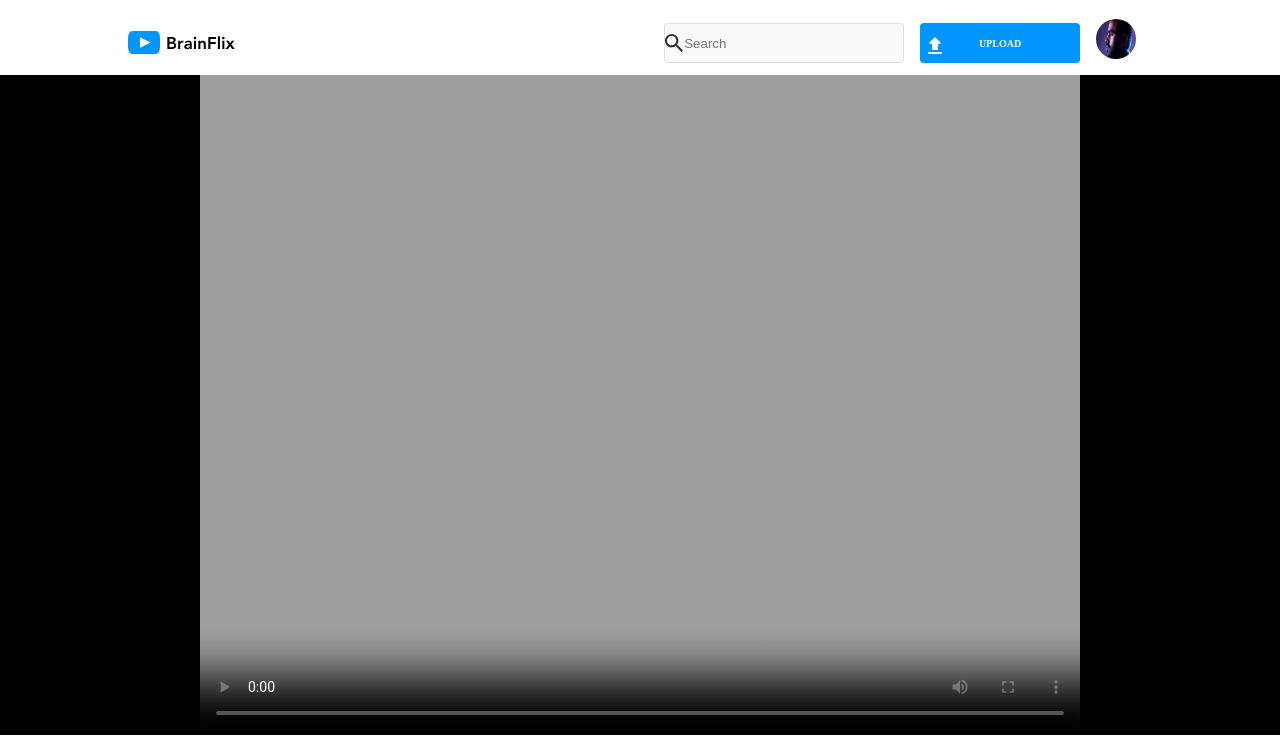
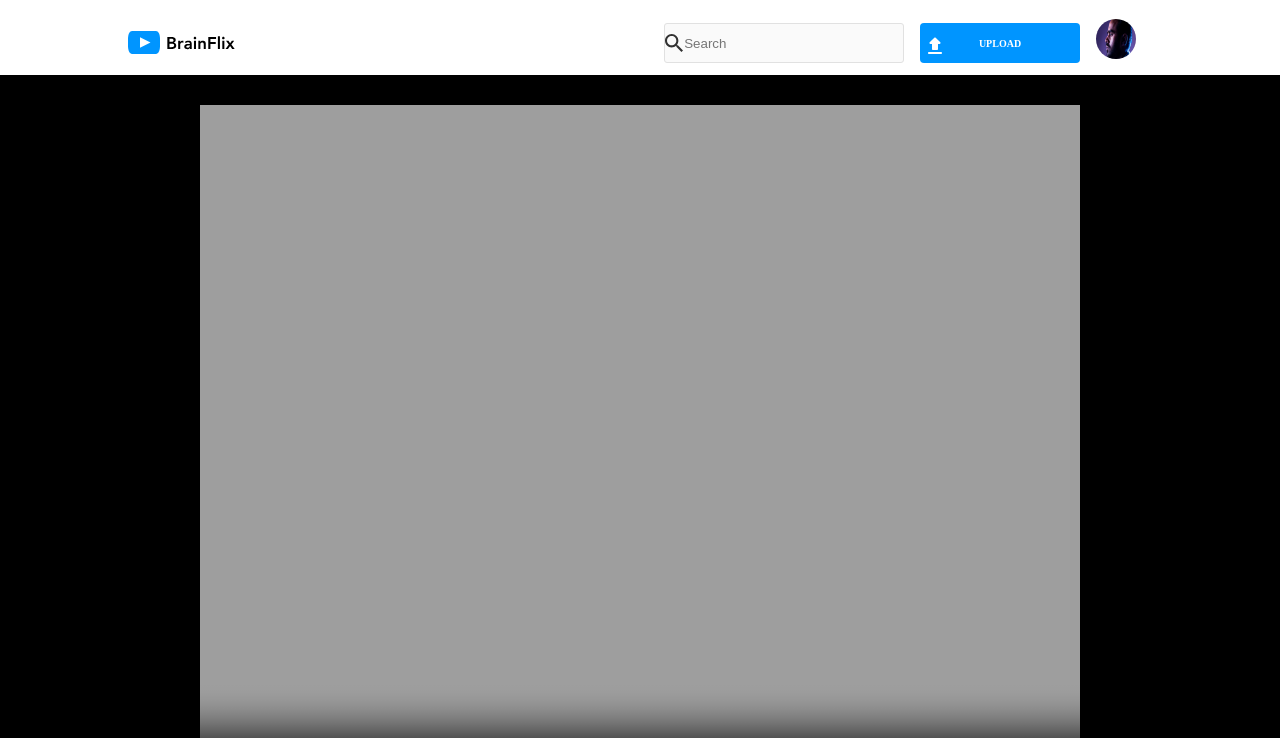
Before and after one commit to abdullah-25/muhammad-abdullah-brainflix, a React (Create React App) app: page / in a window 1280 px wide. Shown: the top 738 px of the page. Built offline with nearby package versions, Linux system fonts and the light colour scheme.

Commit message:
add aspect ratio to video

```diff
--- a/src/components/Video/Video.scss
+++ b/src/components/Video/Video.scss
@@ -10,6 +10,7 @@
   width: 100%;
   background-size: cover;
   background-color: $secondary-color-BrainFlix-DarkBlack;
+  aspect-ratio: 16 / 9;
 
   @include tablet {
     padding-left: 1.5rem;
@@ -18,6 +19,5 @@
   @include desktop {
     padding-left: 12.5rem;
     padding-right: 12.5rem;
-    height: auto;
   }
 }
```
